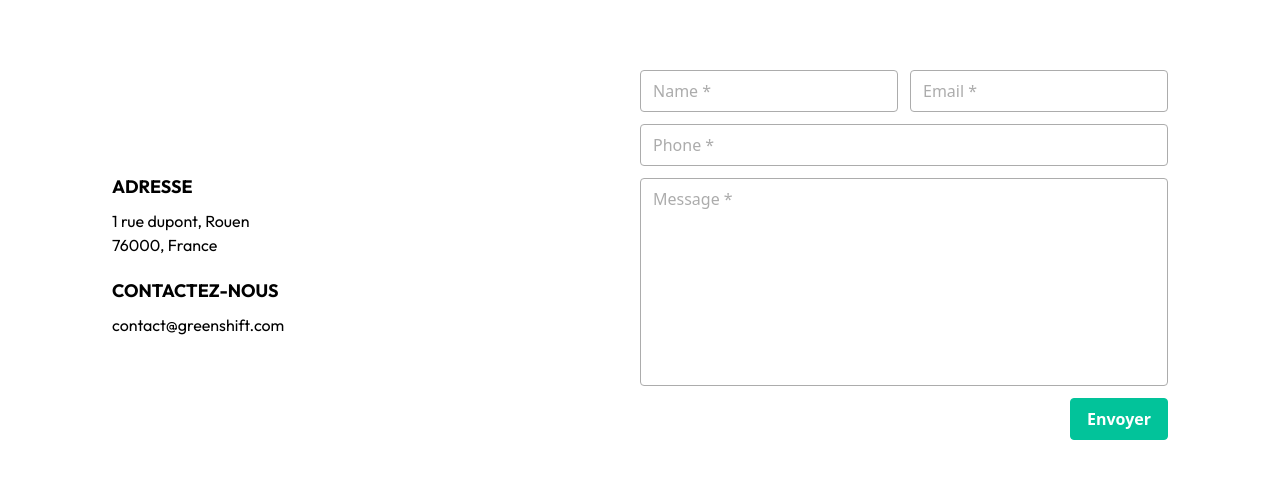
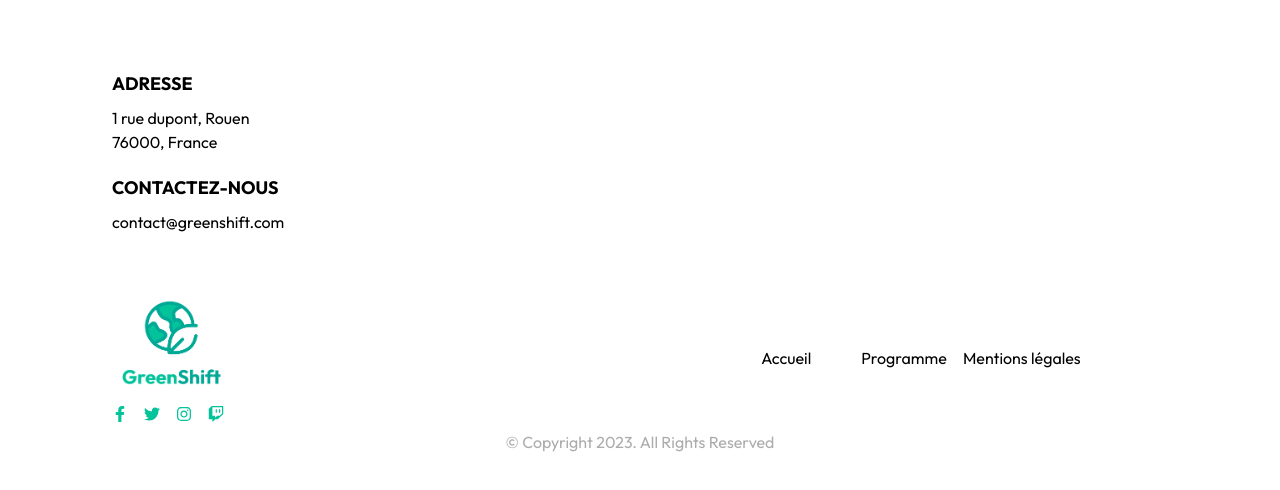
Before and after one commit to valentinpain/Greenshift, a Next.js app: page /greg in a window 1280 px wide. Shown: the part 899-1389 px from the top of the page. After the commit the page ends 1361 px from the top, so only its background shows below. Built offline with nearby package versions, Linux system fonts and the light colour scheme.

Commit message:
Update Contact.js

```diff
--- a/components/Contact.js
+++ b/components/Contact.js
@@ -41,39 +41,6 @@ export default function Contact({address,contacts,title}){
                         })}
                     </div>
                 </div>
-                <form className={"grid md:grid-cols-2 gap-3 order-1"} onSubmit={handleSubmit}>
-                    <input
-                        className={"placeholder-tertiary border-tertiary rounded"}
-                        type={"text"}
-                        placeholder={"Name *"}
-                        required
-                        onChange={e => setContactFields({...contactFields, name: e.target.value})}
-                    />
-                    <input
-                        className={"placeholder-tertiary border-tertiary rounded"}
-                        type={"email"}
-                        placeholder={"Email *"}
-                        required
-                        onChange={e => setContactFields({...contactFields, email: e.target.value})}
-                    />
-                    <input
-                        className={"md:col-span-2 placeholder-tertiary border-tertiary rounded"}
-                        type={"text"}
-                        placeholder={"Phone *"}
-                        pattern={"[0-9]{10}"}
-                        required
-                        onChange={e => setContactFields({...contactFields, phone: e.target.value})}
-                    />
-                    <textarea
-                        className={"resize-none h-36 md:h-52 md:col-span-2 placeholder-tertiary border-tertiary rounded"}
-                        placeholder={"Message *"}
-                        required
-                        onChange={e => setContactFields({...contactFields, message: e.target.value})}
-                    ></textarea>
-                    <div className={"flex justify-center md:justify-end md:col-span-2"}>
-                        <button className={"btn_primary"}>Envoyer</button>
-                    </div>
-                </form>
             </aside>
         </section>
     )
```
